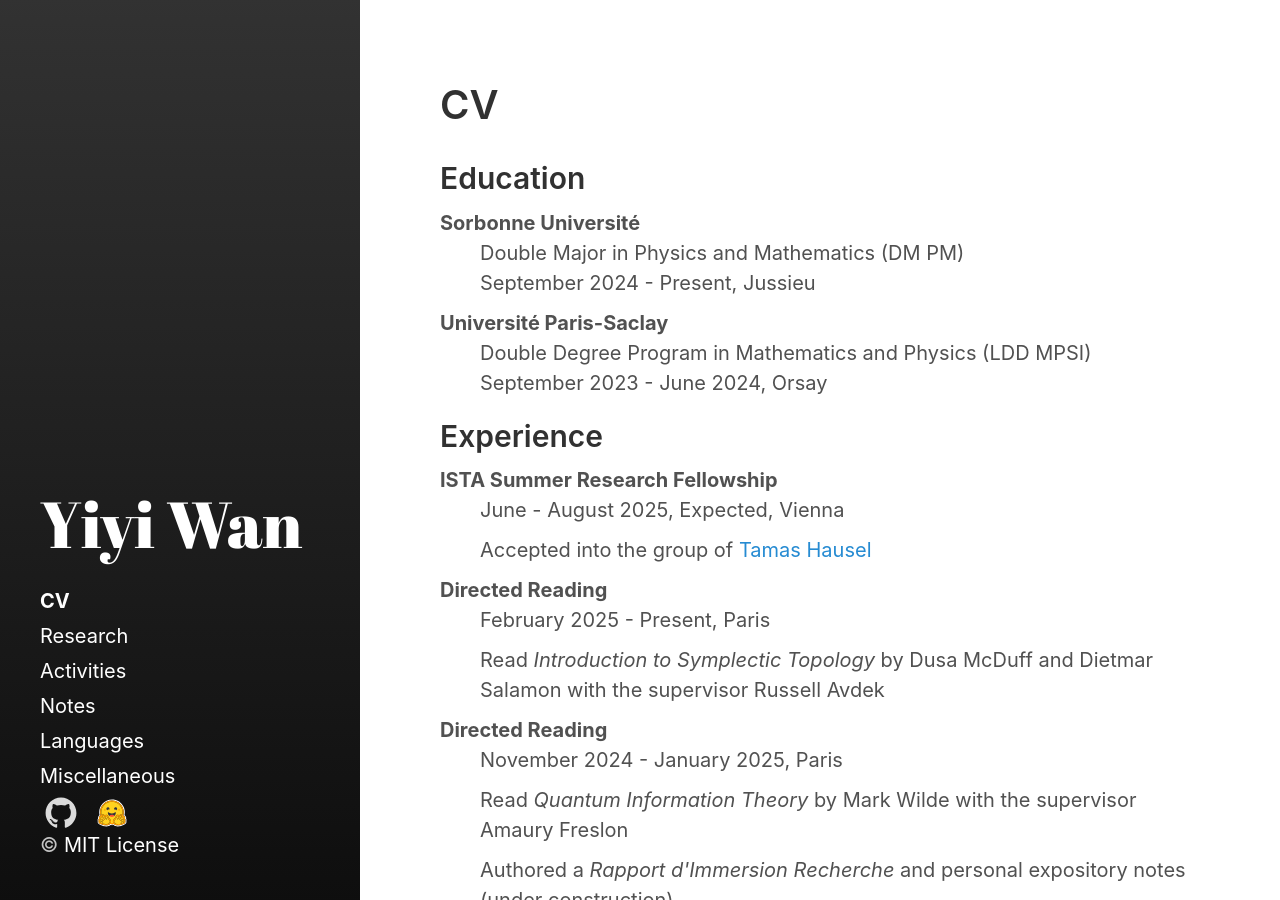
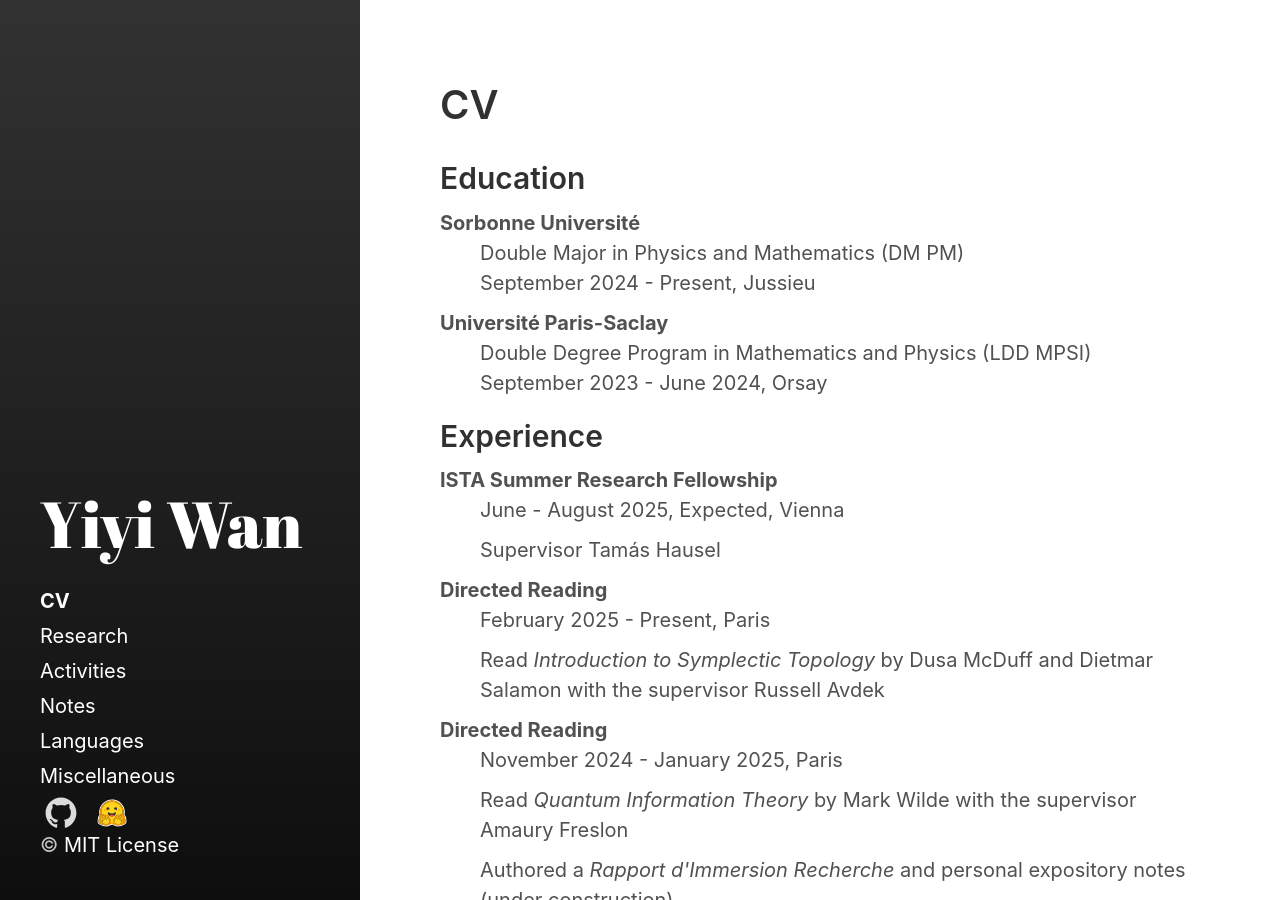
Before and after one commit to Roimex/Roimex.github.io, a Jekyll site: the page built from pages/cv.md, in a window 1280 px wide and 900 px high. Built offline with Jekyll 4.4.1, drawn with Linux system fonts in a browser that asks for light colours.

Commit message:
Update cv.md

```diff
--- a/pages/cv.md
+++ b/pages/cv.md
@@ -19,7 +19,7 @@ sidebar_sort_order: 1
 <dl>
   <dt>ISTA Summer Research Fellowship</dt>
   <dd>June - August 2025, Expected, Vienna</dd>
-  <dd>Accepted into the group of <a href="https://ist.ac.at/en/research/hausel-group/">Tamas Hausel</a></dd>
+  <dd>Supervisor Tamás Hausel</dd>
 
   <dt>Directed Reading</dt>
   <dd>February 2025 - Present, Paris</dd>
```
